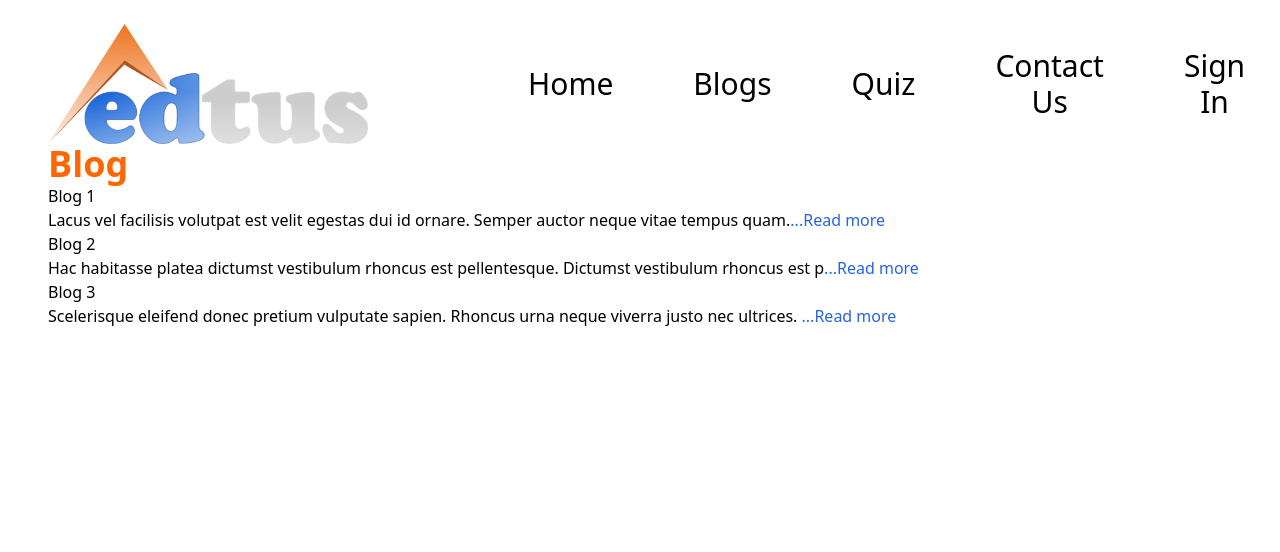
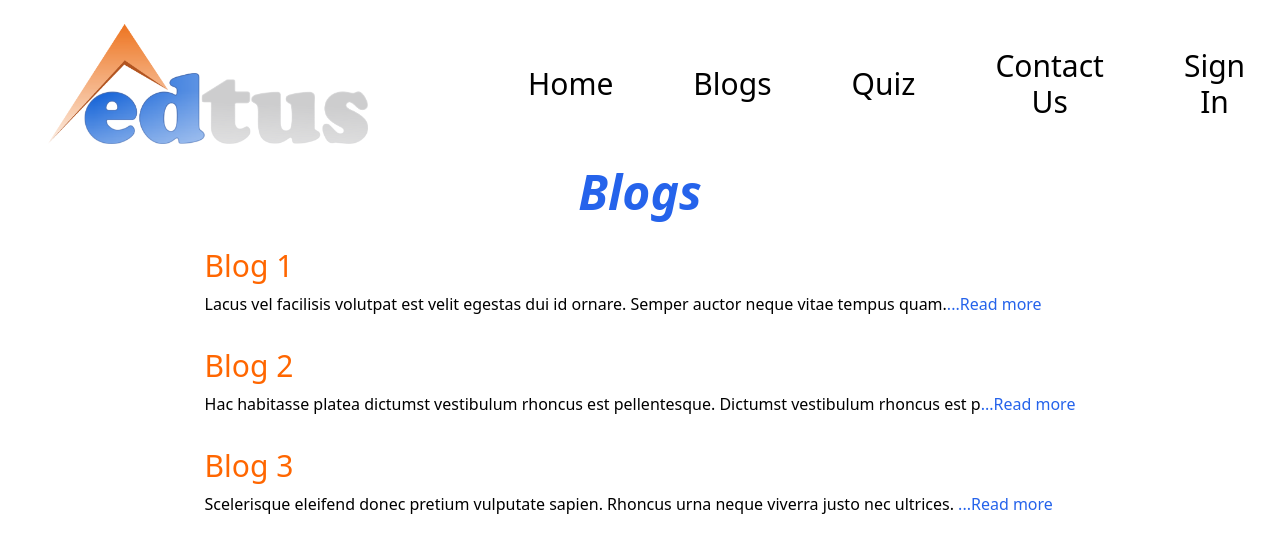
Before and after one commit to Ajay1105/Edtus, a Next.js app: page /blog in a window 1280 px wide. Shown: the top 552 px of the page. Built offline with nearby package versions, Linux system fonts and the light colour scheme; no server answers.

Commit message:
styling of blog page

```diff
--- a/app/blog/page.jsx
+++ b/app/blog/page.jsx
@@ -1,26 +1,34 @@
-'use client'
+"use client";
 import { Navbar } from "@/components/homep";
 import blogs from "./blogs.js";
 import { useRouter } from "next/navigation";
 
 export default function Home() {
-
   const router = useRouter();
 
   return (
-    <div>
+    <>
       <Navbar />
-      <h1 className="text-[#FF6600] text-4xl font-semibold">Blog</h1>
-
-      {blogs.map((blog) => (
+      <div className="flex mt-6 justify-center align-middle items-center flex-col">
+        <h1 className="text-blue-600 text-5xl italic mb-8 font-semibold">Blogs</h1>
         <div>
-          <h3>{blog.title}</h3>
-          <p>
-            {blog.blog.substring(0, 100)}
-            <button type="button" onClick={() => router.push(`/blog/${blog.id}`)} className=" text-blue-600">...Read more</button>
-          </p>
+          {blogs.map((blog) => (
+            <div  className="mb-8">
+              <h3 className="text-3xl text-[#FF6600] mb-2">{blog.title}</h3>
+              <p>
+                {blog.blog.substring(0, 100)}
+                <button
+                  type="button"
+                  onClick={() => router.push(`/blog/${blog.id}`)}
+                  className=" text-blue-600"
+                >
+                  ...Read more
+                </button>
+              </p>
+            </div>
+          ))}
         </div>
-      ))}
-    </div>
+      </div>
+    </>
   );
 }
```
